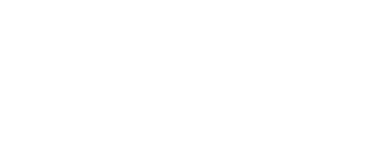
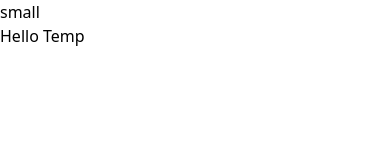
Before and after one commit to Naveen-Karanamu/Zomato-Full-Stack-Clone, a React (Create React App) app in the folder client/: page /location in a window 390 px wide. Shown: the top 160 px of the page. Built offline with nearby package versions, Linux system fonts and the light colour scheme.

Commit message:
Updated: Location path

```diff
--- a/client/src/App.jsx
+++ b/client/src/App.jsx
@@ -1,7 +1,10 @@
+import LocationHOC from "./HOC/Location.HOC";
+import Temp from "./temp";
+
 function App() {
   return (
     <div className="App">
-
+      <LocationHOC path="/location" exact component={Temp} />
     </div>
   );
 }
--- /dev/null
+++ b/client/src/Components/Navbar/Location.Navbar.jsx
@@ -0,0 +1,28 @@
+import React from "react";
+
+const NavSm=()=>{
+    return (
+        <div>
+            small
+        </div>
+    )
+}
+
+const NavMd=()=>{
+    return (
+        <div>
+            medium
+        </div>
+    )
+}
+
+const Navbar = () => {
+    return (
+        <nav>
+            <div className="md:hidden"><NavSm /></div>
+            <div className="hidden md:flex lg:hidden"><NavMd /></div>
+        </nav>
+    )
+}
+
+export default Navbar;
--- /dev/null
+++ b/client/src/HOC/Location.HOC.jsx
@@ -0,0 +1,17 @@
+import React from "react";
+import {Route} from "react-router-dom"
+import LocationLayout from "../Layouts/Location.layout";
+
+const LocationHOC = ({ component: Component, ...rest }) => {
+    return (
+        <>
+            <Route {...rest} component={(props) => (
+                <LocationLayout>
+                    <Component {...props} />
+                </LocationLayout>
+            )} />
+        </>
+    )
+}
+
+export default LocationHOC;
--- /dev/null
+++ b/client/src/Layouts/Location.layout.jsx
@@ -0,0 +1,12 @@
+import React from "react";
+import Navbar from "../Components/Navbar/Location.Navbar";
+
+const LocationLayout = (props) => {
+    return (
+        <>
+            <Navbar />
+            {props.children}
+        </>)
+}
+
+export default LocationLayout;
--- /dev/null
+++ b/client/src/temp.jsx
@@ -0,0 +1,11 @@
+import React from "react";
+
+const Temp =()=>{
+    return (
+        <>
+            <h1>Hello Temp</h1>
+        </>
+    )
+}
+
+export default Temp;
```
